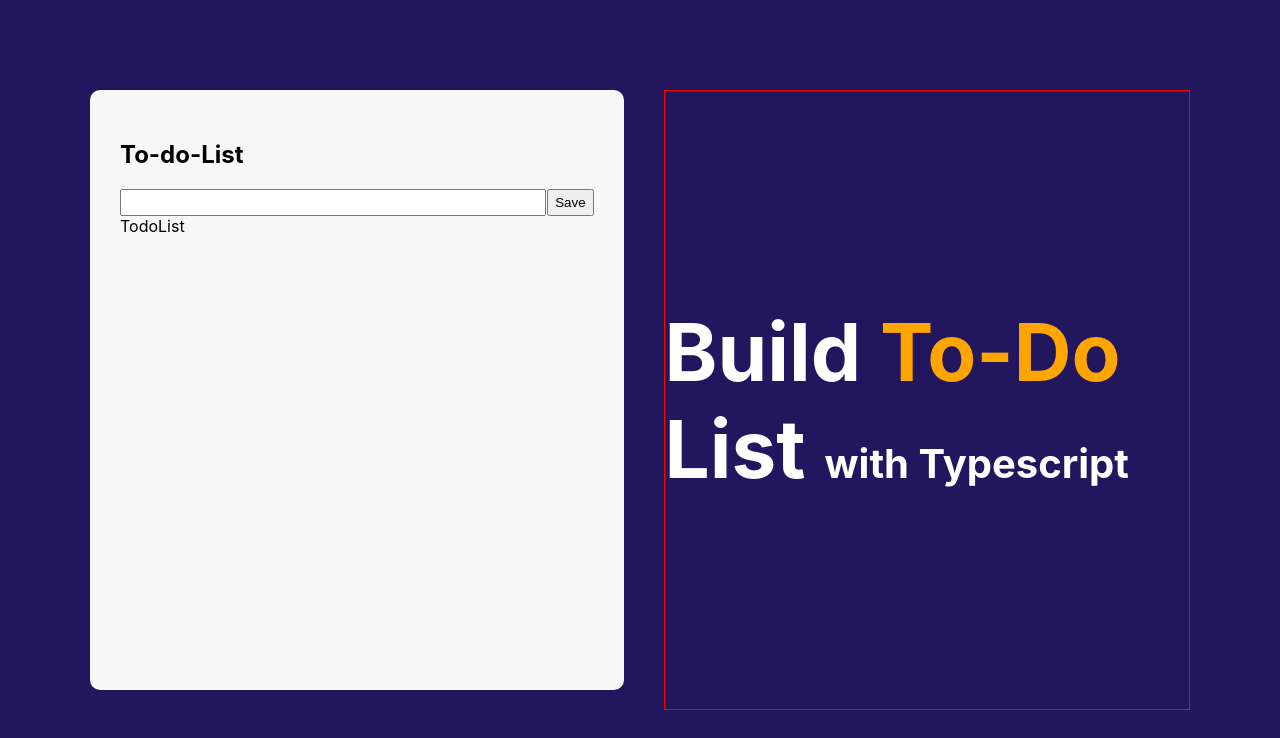
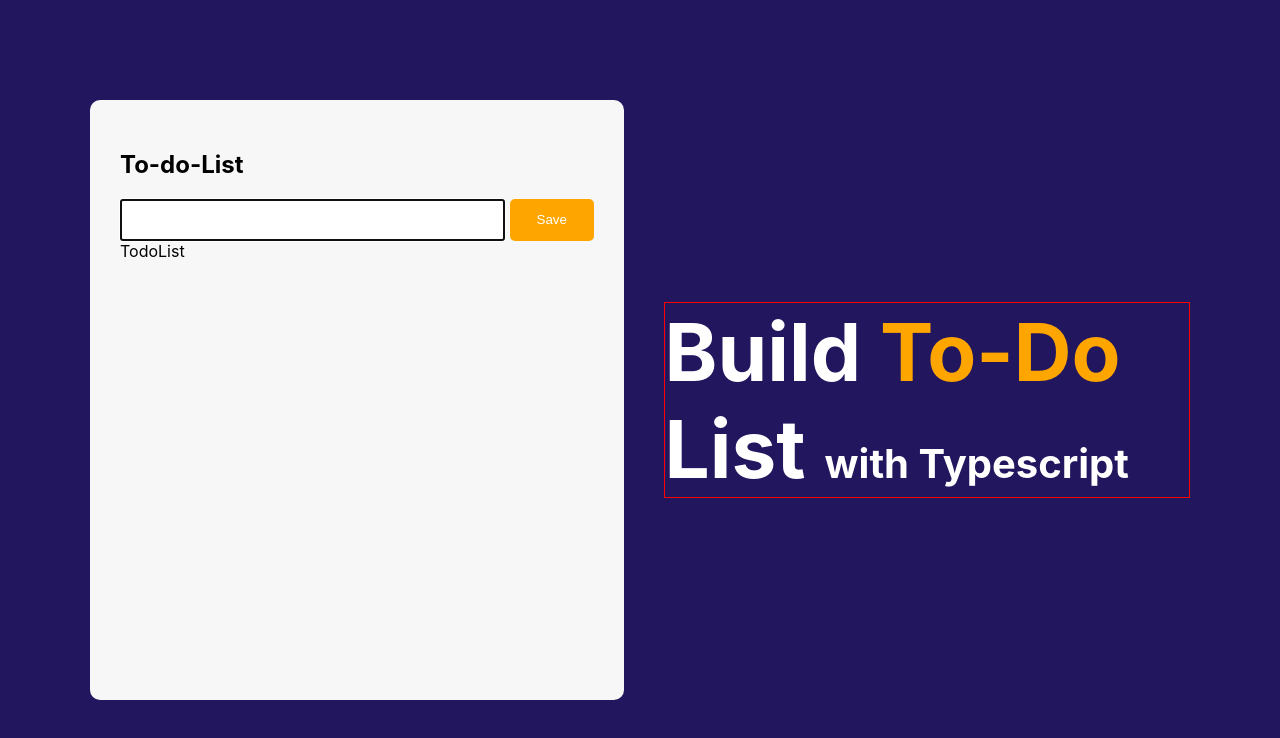
Before and after one commit to TommyOliveir/cra-typescript-todo-app-project, a React (Create React App) app: page / in a window 1280 px wide. Shown: the top 738 px of the page. Built offline with nearby package versions, Linux system fonts and the light colour scheme.

Commit message:
add delete

```diff
--- a/src/App.css
+++ b/src/App.css
@@ -4,6 +4,8 @@
     padding: 90px;
     height: 100vh;
     gap: 40px;
+    justify-content: center;
+    align-items: center;
 }
 
 html, body {
--- a/src/App.tsx
+++ b/src/App.tsx
@@ -32,19 +32,27 @@ const initialState = {
   todos: [],
 };
 
-// An interface for our actions
-interface todoAction {
-  type: string;
+// state
+type TodosStateProps = {
+  todos: Todo[];
+};
+
+// actions
+type TodoAddAction = {
+  type: "add_todo";
   payload: string;
-}
+};
 
-// An interface for our state
-interface initialStateProps {
-  todos: Todo[];
-}
+type TodoDoneDeleteAction = {
+  type: "done_todo" | "delete_todo";
+  payload: number;
+};
 
-function todosReducer(state: initialStateProps, action: todoAction) {
+type TodosAction = TodoAddAction | TodoDoneDeleteAction;
+
+function todosReducer(state: TodosStateProps, action: TodosAction) {
   const { type, payload } = action;
+
   switch (type) {
     case "add_todo":
       return {
@@ -53,10 +61,21 @@ function todosReducer(state: initialStateProps, action: todoAction) {
           { id: Date.now(), todo: payload, isDone: false },
         ],
       };
+    case "done_todo":
+      return {
+        todos: state.todos.map((todo) =>
+          todo.id === payload ? { ...todo, isDone: !todo.isDone } : todo
+        ),
+      };
+    case "delete_todo":
+      return {
+        todos: state.todos.filter((todo) => todo.id !== payload),
+      };
     default:
       return state;
   }
 }
+
 
 function App() {
   const [todo, setTodo] = useState<string>("");
@@ -69,6 +88,17 @@ function App() {
       setTodo("");
     }
   }
+
+  function handleDone(e: React.FormEvent, id: number) {
+    dispatch({ type: "done_todo", payload: id });
+    console.log("done",  id);
+  }
+
+  function handleDelete(e: React.FormEvent, id: number) {
+    dispatch({ type: "delete_todo", payload: id });
+    console.log("delete",  id);
+  }
+
   console.log(state.todos);
   return (
     <>
@@ -80,11 +110,16 @@ function App() {
             setTodo={setTodo}
             handleAdd={handleAdd}
           ></InputField>
-          <TodoList todos={state.todos} />
+          <TodoList
+            todos={state.todos}
+            handleDone={handleDone}
+            handleDelete={handleDelete}
+          />
         </StyledTodo>
         <StyledSloganDiv>
           <StyledSlogan>
-            Build <span style={{ color: "orange" }}>To-Do</span> List <span style={{ fontSize: "40px" }}>with Typescript</span>{" "}
+            Build <span style={{ color: "orange" }}>To-Do</span> List{" "}
+            <span style={{ fontSize: "40px" }}>with Typescript</span>{" "}
           </StyledSlogan>
         </StyledSloganDiv>
       </div>
--- a/src/components/InputField.tsx
+++ b/src/components/InputField.tsx
@@ -1,11 +1,22 @@
-import React from "react";
+import React, { useRef, useEffect } from "react";
 import styled from "styled-components";
 
 // styles
 const StyledInputContainer = styled.div`
   width: 100%;
   display: flex;
-  justify-content: space-between
+  justify-content: space-between;
+`;
+
+const StyledButton = styled.button`
+  background: #ffa500;
+  border-radius: 5px;
+  outline: none;
+  border: none;
+  cursor: pointer;
+  color: #fff;
+  padding: 1em 2em;
+  margin-left: 5px
 `;
 
 interface InputFieldProps {
@@ -15,21 +26,30 @@ interface InputFieldProps {
 }
 
 const InputField = ({ todo, setTodo, handleAdd }: InputFieldProps) => {
+  const inputRef = useRef<HTMLInputElement>(null);
+
+  useEffect(() => {
+    inputRef.current?.focus()
+  },[todo])
+
   return (
     <div>
       <form
         action=""
         onSubmit={(e) => {
           handleAdd(e);
+          inputRef.current?.blur();
         }}
       >
         <StyledInputContainer>
-          <input style={{width: '90%', padding: '4px'}}
+          <input
+            ref={inputRef}
+            style={{ width: "90%", padding: "10px", fontSize: '1em' }}
             type="text"
             value={todo}
             onChange={(e) => setTodo(e.target.value)}
           />
-          <button>Save</button>
+          <StyledButton>Save</StyledButton>
         </StyledInputContainer>
       </form>
     </div>
--- a/src/components/SingleTodo.tsx
+++ b/src/components/SingleTodo.tsx
@@ -13,22 +13,36 @@ const StyledSingleTodo = styled.div`
 
 interface SingleTodoProps {
   todo: string;
+  handleDone: (e: React.FormEvent, id: number) => void;
+  id: number;
+  handleDelete: (e: React.FormEvent, id: number) => void;
 }
 
-const SingleTodo = ({ todo }: SingleTodoProps) => {
+const SingleTodo = ({
+  todo,
+  handleDone,
+  id,
+  handleDelete,
+}: SingleTodoProps) => {
   const [checked, setChecked] = React.useState(false);
 
   const handleChange = () => {
     setChecked(!checked);
   };
+
   return (
     <StyledSingleTodo>
       <span>
         {" "}
-        <input type="checkbox" checked={checked} onChange={handleChange} />{" "}
+        <input
+          type="checkbox"
+          checked={checked}
+          onChange={handleChange}
+          onClick={(e) => handleDone(e, id)}
+        />{" "}
         {checked ? <s> {todo}</s> : todo}
       </span>{" "}
-      <button>x</button>
+      <button onClick={(e) => handleDelete(e, id)}>x</button>
     </StyledSingleTodo>
   );
 };
--- a/src/components/TodoList.tsx
+++ b/src/components/TodoList.tsx
@@ -4,16 +4,24 @@ import SingleTodo from "./SingleTodo";
 
 interface TodoListProps {
   todos: Todo[];
+  handleDone: (e: React.FormEvent, id: number) => void;
+  handleDelete: (e: React.FormEvent, id: number) => void;
 }
 
-const TodoList = ({ todos }: TodoListProps) => {
+const TodoList = ({ todos, handleDone, handleDelete }: TodoListProps) => {
   return (
     <div>
       TodoList
       {todos.map((todo) => {
         return (
           <>
-            <SingleTodo todo={todo.todo} />
+            <SingleTodo
+              key={todo.id}
+              id={todo.id}
+              todo={todo.todo}
+              handleDone={handleDone}
+              handleDelete={handleDelete}
+            />
           </>
         );
       })}
```
